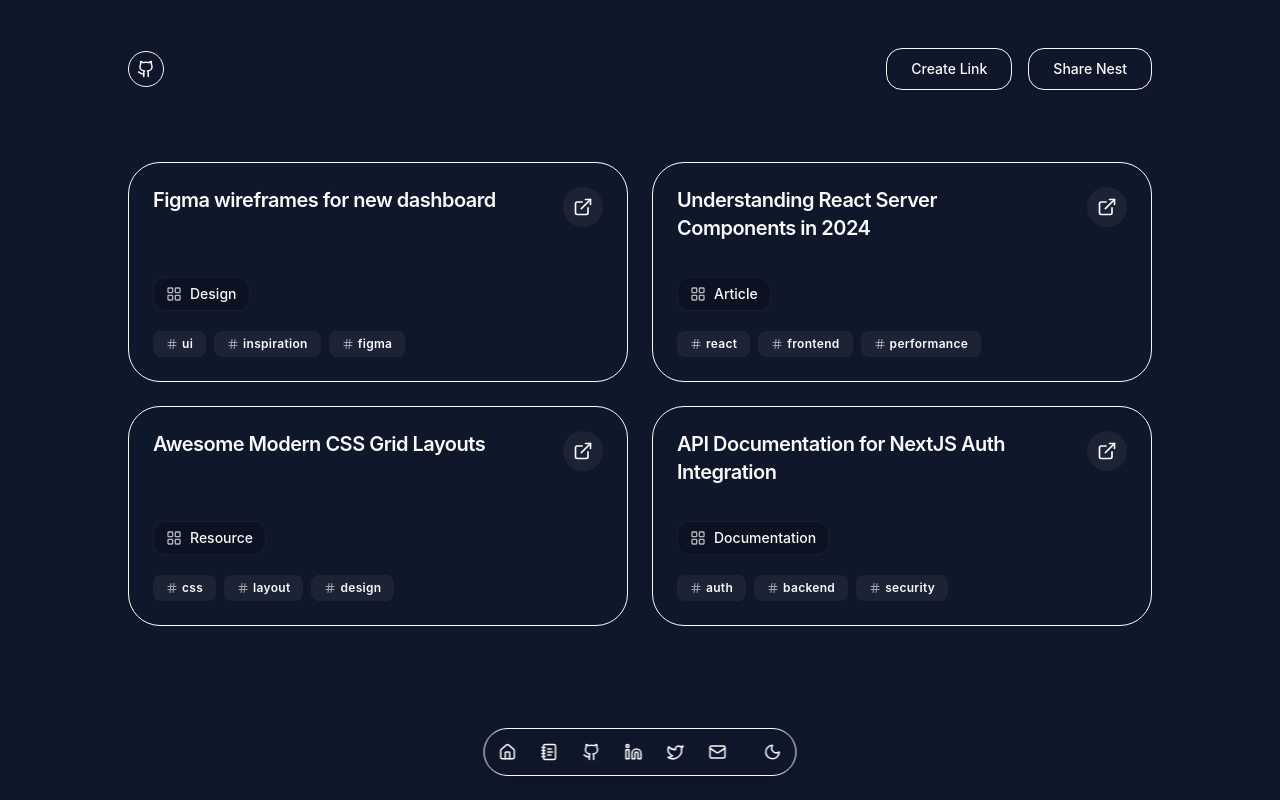
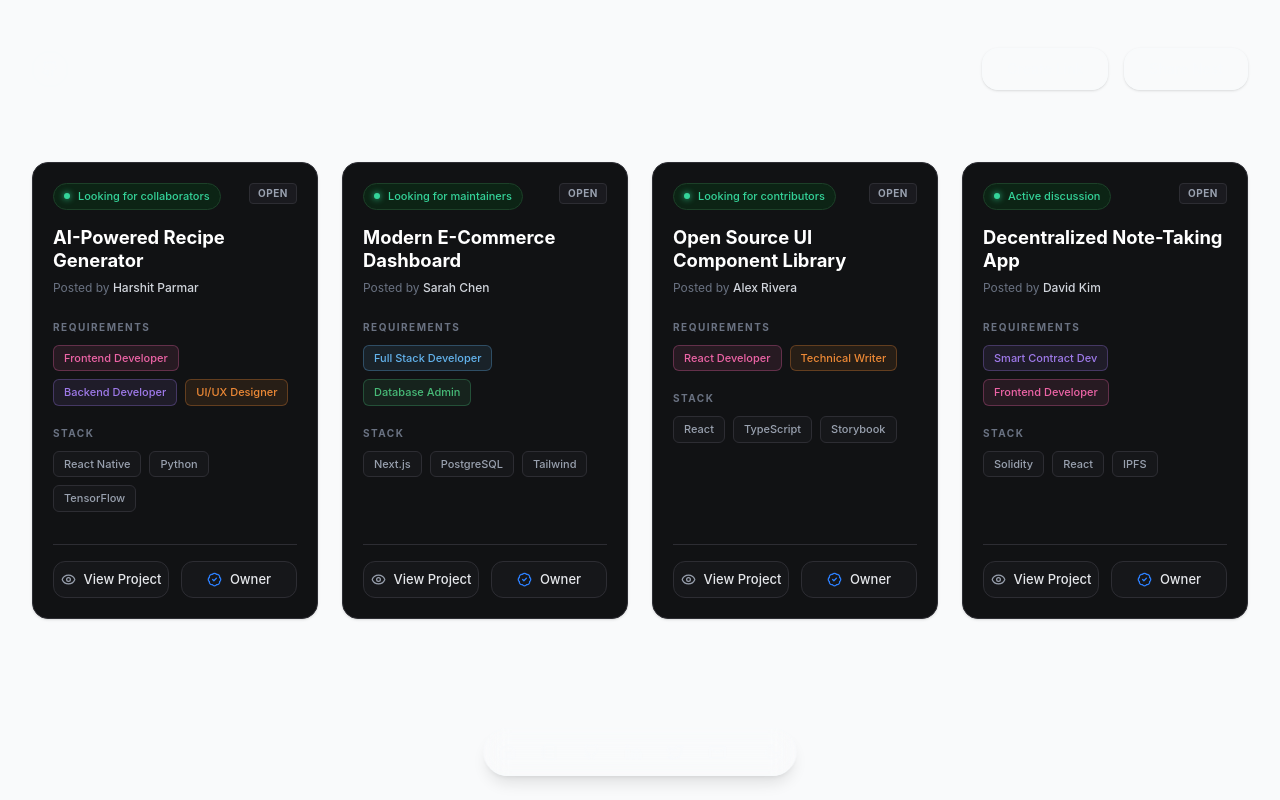
Before and after one commit to Pranjl7/Linknest, a React app in the folder frontend/: page / in a window 1280 px wide. Built offline with nearby package versions, Linux system fonts and the light colour scheme; the HTML template or start-up script is replaced by a standard one.

Commit message:
ui: redesign card to match modern aesthetic and use 4-column grid

```diff
--- a/frontend/src/App.tsx
+++ b/frontend/src/App.tsx
@@ -1,30 +1,78 @@
 import { TopBar } from './components/TopBar';
 import { FloatingNav } from './components/FloatingNav';
-import { LinknestCard } from './components/LinknestCard';
+import { LinknestCard, type TagColor } from './components/LinknestCard';
 import './index.css';
 
 const DUMMY_LINKS = [
-  { id: 1, title: 'Figma wireframes for new dashboard', url: '#', type: 'design', tags: ['ui', 'inspiration', 'figma'] },
-  { id: 2, title: 'Understanding React Server Components in 2024', url: '#', type: 'article', tags: ['react', 'frontend', 'performance'] },
-  { id: 3, title: 'Awesome Modern CSS Grid Layouts', url: '#', type: 'resource', tags: ['css', 'layout', 'design'] },
-  { id: 4, title: 'API Documentation for NextJS Auth Integration', url: '#', type: 'documentation', tags: ['auth', 'backend', 'security'] },
+  {
+    id: 1,
+    title: 'AI-Powered Recipe Generator',
+    url: '#',
+    status: 'Looking for collaborators',
+    author: 'Harshit Parmar',
+    requirements: [
+      { name: 'Frontend Developer', color: 'pink' },
+      { name: 'Backend Developer', color: 'purple' },
+      { name: 'UI/UX Designer', color: 'orange' }
+    ] as { name: string, color: TagColor }[],
+    stack: ['React Native', 'Python', 'TensorFlow']
+  },
+  {
+    id: 2,
+    title: 'Modern E-Commerce Dashboard',
+    url: '#',
+    status: 'Looking for maintainers',
+    author: 'Sarah Chen',
+    requirements: [
+      { name: 'Full Stack Developer', color: 'blue' },
+      { name: 'Database Admin', color: 'green' }
+    ] as { name: string, color: TagColor }[],
+    stack: ['Next.js', 'PostgreSQL', 'Tailwind']
+  },
+  {
+    id: 3,
+    title: 'Open Source UI Component Library',
+    url: '#',
+    status: 'Looking for contributors',
+    author: 'Alex Rivera',
+    requirements: [
+      { name: 'React Developer', color: 'pink' },
+      { name: 'Technical Writer', color: 'orange' }
+    ] as { name: string, color: TagColor }[],
+    stack: ['React', 'TypeScript', 'Storybook']
+  },
+  {
+    id: 4,
+    title: 'Decentralized Note-Taking App',
+    url: '#',
+    status: 'Active discussion',
+    author: 'David Kim',
+    requirements: [
+      { name: 'Smart Contract Dev', color: 'purple' },
+      { name: 'Frontend Developer', color: 'pink' }
+    ] as { name: string, color: TagColor }[],
+    stack: ['Solidity', 'React', 'IPFS']
+  },
 ];
 
 function App() {
   return (
-    <div className="min-h-screen w-full flex justify-center py-6 px-4 md:px-8 relative">
-      {/* 5xl max width container matching wireframe */}
-      <div className="w-full max-w-5xl">
+    <div className="min-h-screen w-full flex flex-col items-center py-6 px-4 sm:px-8 relative dark:bg-black bg-gray-50">
+      {/* Expanded container for 4-column capability */}
+      <div className="w-full max-w-[95rem]">
         <TopBar />
 
-        <main className="grid grid-cols-1 sm:grid-cols-2 gap-6 pb-32">
+        {/* 4 Cards in a row (lg:grid-cols-4) */}
+        <main className="grid grid-cols-1 sm:grid-cols-2 lg:grid-cols-3 xl:grid-cols-4 gap-6 pb-32">
           {DUMMY_LINKS.map(link => (
             <LinknestCard
               key={link.id}
               title={link.title}
               url={link.url}
-              type={link.type}
-              tags={link.tags}
+              status={link.status}
+              author={link.author}
+              requirements={link.requirements}
+              stack={link.stack}
             />
           ))}
         </main>
--- a/frontend/src/components/LinknestCard.tsx
+++ b/frontend/src/components/LinknestCard.tsx
@@ -1,49 +1,105 @@
-import { ExternalLink, Hash, LayoutGrid } from 'lucide-react';
+import { Eye, BadgeCheck } from 'lucide-react';
+
+export type TagColor = 'pink' | 'purple' | 'orange' | 'blue' | 'green';
+
+interface Requirement {
+  name: string;
+  color: TagColor;
+}
 
 interface LinknestCardProps {
   title: string;
   url: string;
-  type: string;
-  tags: string[];
+  status: string;
+  author: string;
+  requirements: Requirement[];
+  stack: string[];
 }
 
-export function LinknestCard({ title, url, type, tags }: LinknestCardProps) {
+const colorStyles: Record<TagColor, string> = {
+  pink: "text-[#ed64a6] border-[#ed64a6]/30 bg-[#ed64a6]/10",
+  purple: "text-[#9f7aea] border-[#9f7aea]/30 bg-[#9f7aea]/10",
+  orange: "text-[#ed8936] border-[#ed8936]/30 bg-[#ed8936]/10",
+  blue: "text-[#63b3ed] border-[#63b3ed]/30 bg-[#63b3ed]/10",
+  green: "text-[#48bb78] border-[#48bb78]/30 bg-[#48bb78]/10",
+};
+
+export function LinknestCard({ title, url, status, author, requirements, stack }: LinknestCardProps) {
   return (
-    <div className="relative group p-6 rounded-[2rem] bg-surface border border-border hover:border-gray-500 hover:shadow-[0_8px_30px_rgba(255,255,255,0.03)] transition-all duration-500 flex flex-col min-h-[220px] overflow-hidden">
-      {/* Subtle background glow effect on hover */}
-      <div className="absolute inset-0 bg-gradient-to-br from-white/[0.03] to-transparent opacity-0 group-hover:opacity-100 transition-opacity duration-500 pointer-events-none" />
+    <div className="flex flex-col p-5 rounded-2xl bg-[#111214] border border-[#2d2d33] hover:border-[#4d4d55] transition-colors w-full relative group shadow-sm hover:shadow-lg dark:shadow-none">
 
-      <div className="flex justify-between items-start mb-4 relative z-10 w-full">
-        <h3 className="text-xl font-semibold text-text-primary line-clamp-2 leading-snug tracking-tight max-w-[85%] pr-4 group-hover:text-white transition-colors">
-          {title}
-        </h3>
-        <a
-          href={url}
-          target="_blank"
-          rel="noreferrer"
-          className="p-2.5 rounded-full bg-white/5 text-text-secondary hover:text-white hover:bg-white/10 hover:scale-110 active:scale-95 transition-all duration-300 shrink-0"
-          aria-label="Visit link"
-        >
-          <ExternalLink size={20} />
-        </a>
+      {/* Top Header Section */}
+      <div className="flex justify-between items-start mb-4">
+        <div className="flex items-center gap-2 px-2.5 py-1 rounded-full border border-[#1c4028] bg-[#0c2415]">
+          <div className="w-1.5 h-1.5 rounded-full bg-[#34d399] shadow-[0_0_6px_#34d399]"></div>
+          <span className="text-[11px] font-medium text-[#34d399]">{status}</span>
+        </div>
+        <div className="px-2 py-0.5 rounded border border-[#2d2d33] bg-[#1a1a1f] text-[10px] font-bold tracking-wider text-gray-400">
+          OPEN
+        </div>
       </div>
 
-      <div className="mt-auto space-y-4 relative z-10">
-        <div className="flex items-center gap-2 text-sm text-text-secondary bg-black/20 w-fit px-3 py-1.5 rounded-xl border border-white/5">
-          <LayoutGrid size={16} className="opacity-70" />
-          <span className="capitalize font-medium">{type}</span>
+      {/* Title & Author */}
+      <h3 className="text-[1.15rem] font-bold text-white mb-2 leading-tight">
+        {title}
+      </h3>
+      <p className="text-xs text-gray-500 mb-6">
+        Posted by <span className="text-gray-300 font-medium">{author}</span>
+      </p>
+
+      {/* Requirements */}
+      {requirements && requirements.length > 0 && (
+        <div className="mb-5">
+          <h4 className="text-[10px] uppercase tracking-[0.15em] font-bold text-gray-500 mb-2.5">
+            Requirements
+          </h4>
+          <div className="flex flex-wrap gap-2">
+            {requirements.map((req, idx) => (
+              <span
+                key={idx}
+                className={`px-2.5 py-1 rounded-md text-[11px] font-medium border ${colorStyles[req.color] || colorStyles.blue}`}
+              >
+                {req.name}
+              </span>
+            ))}
+          </div>
         </div>
+      )}
 
-        <div className="flex flex-wrap gap-2 pt-1">
-          {tags.map((tag, idx) => (
-            <span
-              key={idx}
-              className="flex items-center px-3 py-1 text-xs font-semibold tracking-wide rounded-lg bg-white/5 text-text-secondary border border-transparent group-hover:border-white/10 group-hover:text-gray-300 transition-colors"
-            >
-              <Hash size={12} className="opacity-60 mr-1" />
-              {tag}
-            </span>
-          ))}
+      {/* Stack */}
+      {stack && stack.length > 0 && (
+        <div className="mb-8">
+          <h4 className="text-[10px] uppercase tracking-[0.15em] font-bold text-gray-500 mb-2.5">
+            Stack
+          </h4>
+          <div className="flex flex-wrap gap-2">
+            {stack.map((item, idx) => (
+              <span
+                key={idx}
+                className="px-2.5 py-1 rounded-md text-[11px] font-medium text-gray-400 bg-[#16171a] border border-[#2d2d33]"
+              >
+                {item}
+              </span>
+            ))}
+          </div>
+        </div>
+      )}
+
+      {/* Bottom Actions */}
+      <div className="mt-auto">
+        <div className="h-[1px] w-full bg-[#2d2d33] mb-4"></div>
+        <div className="flex gap-3">
+          <a
+            href={url}
+            className="flex-1 flex items-center justify-center gap-2 py-2 rounded-xl border border-[#2d2d33] bg-[#16171a] hover:bg-[#202126] text-[13px] font-medium text-gray-200 transition-colors"
+          >
+            <Eye size={15} className="text-gray-400 group-hover:text-white transition-colors" />
+            View Project
+          </a>
+          <button className="flex-1 flex items-center justify-center gap-2 py-2 rounded-xl border border-[#2d2d33] bg-[#16171a] hover:bg-[#202126] text-[13px] font-medium text-gray-200 transition-colors">
+            <BadgeCheck size={15} className="text-blue-500 group-hover:text-blue-400 transition-colors" />
+            Owner
+          </button>
         </div>
       </div>
     </div>
```
